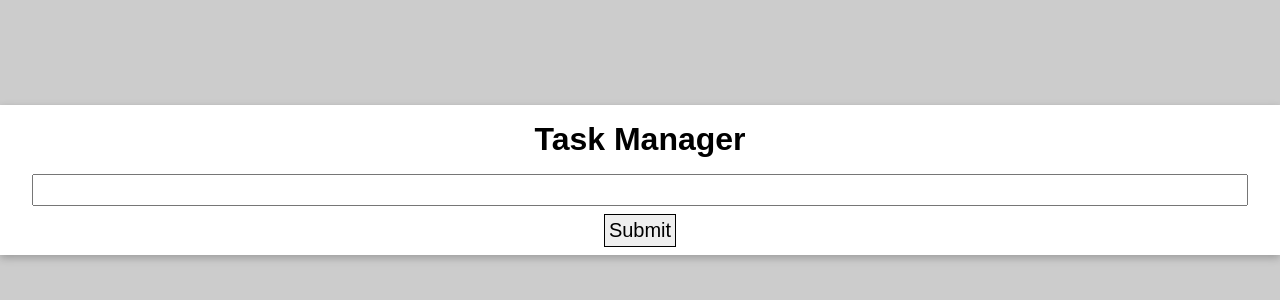
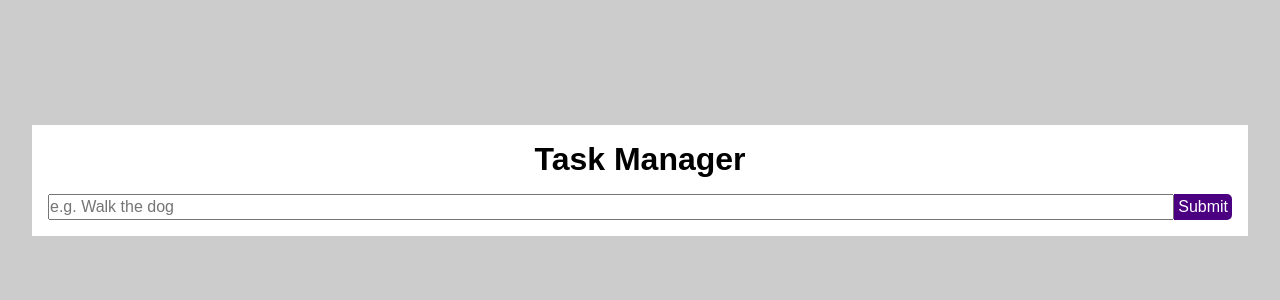
Before and after one commit to RyanHiller/mern-task-manager, a React (Create React App) app in the folder client/: page / in a window 1280 px wide. Shown: the part 220-520 px from the top of the page. Built offline with nearby package versions, Linux system fonts and the light colour scheme.

Commit message:
Restructuring/Restyling of form component

```diff
--- a/client/src/App.js
+++ b/client/src/App.js
@@ -1,12 +1,12 @@
 import React from 'react'
 
-import Main from './components/Main/Main'
+import Form from './components/Form/Form'
 
 import * as styles from './App.module.css'
 
 const App = () => (
-  <div className={styles.content}>
-    <Main />
+  <div className={styles.Content}>
+    <Form />
   </div>
 )
 
--- a/client/src/App.module.css
+++ b/client/src/App.module.css
@@ -1,8 +1,9 @@
-.content {
+.Content {
   align-items: center;
   background-color: #ccc;
   display: flex;
   flex-direction: column;
   justify-content: center;
   min-height: 100vh;
+  width: 100%;
 }
--- /dev/null
+++ b/client/src/components/Form/Form.js
@@ -0,0 +1,41 @@
+import React, { useState } from 'react'
+
+import * as styles from './Form.module.css'
+
+const Form = () => {
+  const [inputValue, setInputValue] = useState('')
+
+  const handleChange = (event) => {
+    setInputValue(event.target.value)
+  }
+
+  const handleSubmit = (event) => {
+    event.preventDefault()
+    if (inputValue.trim() !== '') {
+      //TODO: Add task to database
+    }
+
+    setInputValue('')
+  }
+
+  return (
+    <form className={styles.Content} onSubmit={handleSubmit}>
+      <h1 className={styles.Title}>Task Manager</h1>
+      <div className={styles.FormControl}>
+        <input
+          className={styles.FormInput}
+          type='text'
+          name='name'
+          placeholder='e.g. Walk the dog'
+          onChange={handleChange}
+          value={inputValue}
+        />
+        <button className={styles.FormSubmit} type='submit'>
+          Submit
+        </button>
+      </div>
+    </form>
+  )
+}
+
+export default Form
--- /dev/null
+++ b/client/src/components/Form/Form.module.css
@@ -0,0 +1,35 @@
+.Content {
+  align-items: center;
+  background-color: #fff;
+  display: flex;
+  flex-direction: column;
+  justify-content: center;
+  padding: 1rem;
+  width: 95%;
+}
+
+.Title {
+  margin-bottom: 1rem;
+}
+
+.FormControl {
+  display: flex;
+  justify-content: space-between;
+  width: 100%;
+}
+
+.FormInput {
+  flex-grow: 1;
+  font-size: 1rem;
+}
+
+.FormSubmit {
+  background-color: #4b0082;
+  border: 0;
+  border-top-right-radius: 5px;
+  border-bottom-right-radius: 5px;
+  color: #fff;
+  font-family: inherit;
+  font-size: 1rem;
+  padding: 0.25rem;
+}
--- a/client/src/components/Main/Main.js
+++ /dev/null
@@ -1,29 +0,0 @@
-import React, { useState } from 'react'
-
-import * as styles from './Main.module.css'
-
-const Main = () => {
-  const [taskInput, setTaskInput] = useState('')
-
-  const addTask = (e) => {
-    e.preventDefault()
-    if (taskInput.trim() !== '') {
-      //TODO: Add task to database
-    }
-    setTaskInput('')
-  }
-
-  return (
-    <div className={styles.content}>
-      <h1>Task Manager</h1>
-      <input
-        type='text'
-        value={taskInput}
-        onChange={(e) => setTaskInput(e.target.value)}
-      />
-      <button onClick={addTask}>Submit</button>
-    </div>
-  )
-}
-
-export default Main
--- a/client/src/components/Main/Main.module.css
+++ /dev/null
@@ -1,27 +0,0 @@
-.content {
-  align-items: center;
-  background-color: #fff;
-  box-shadow: rgba(0, 0, 0, 0.24) 0px 3px 8px;
-  display: flex;
-  flex-direction: column;
-  justify-content: center;
-  width: 100%;
-}
-
-.content h1 {
-  margin: 1rem;
-}
-
-.content input {
-  font-size: 1.25rem;
-  line-height: 1.75rem;
-  height: 2rem;
-  width: 95%;
-}
-
-.content button {
-  border: 1px solid black;
-  font-size: 1.25rem;
-  margin: 0.5rem 0;
-  padding: 0.25rem;
-}
```
Also changed, not shown: client/package.json (+5 -2 lines).
